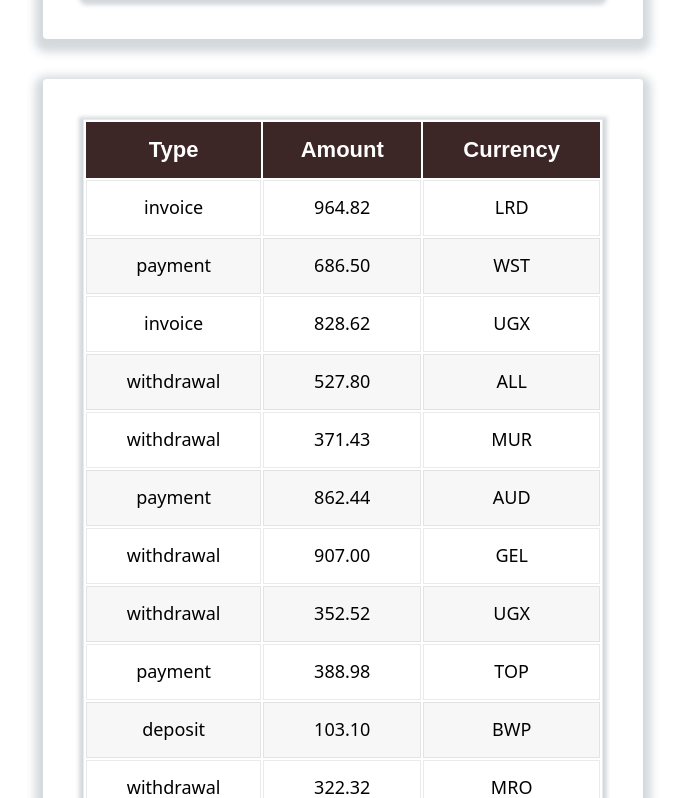
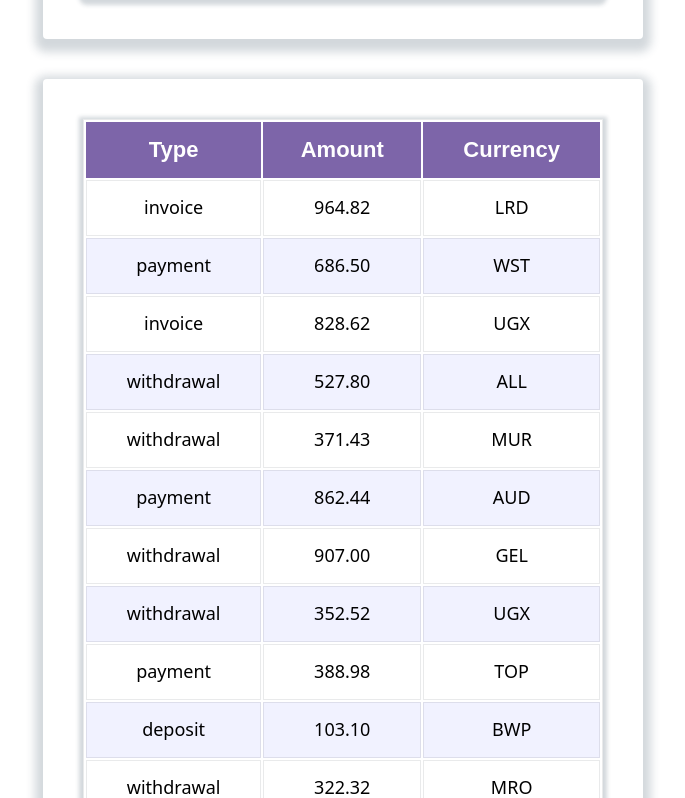
Before and after one commit to MaryaSamsonenko/goit-react-hw-01-components, a React (Create React App) app: page / in a window 1280 px wide. Shown: the part 1582-2380 px from the top of the page, without its empty margins (297-982 px from the left). Built offline with nearby package versions, Linux system fonts and the light colour scheme.

Commit message:
поправочка)))

```diff
--- a/src/components/TransactionHistory/TransactionHistory.styled.js
+++ b/src/components/TransactionHistory/TransactionHistory.styled.js
@@ -8,7 +8,7 @@ export const Table = styled.table`
 `;
 export const TableTr = styled.tr`
   font-family: ${(props) => props.theme.fonts.secondary};
-  background: ${(props) => props.theme.colors.brown};
+  background: ${(props) => props.theme.colors.blue};
   border: 1px solid ${(props) => props.theme.colors.greyOpacity};
 `;
 export const TableTh = styled.th`
--- a/src/components/TransactionHistory/TransactionHistoryItems.styled.js
+++ b/src/components/TransactionHistory/TransactionHistoryItems.styled.js
@@ -4,7 +4,7 @@ import { font } from "../../helpers/mixins";
 export const TableTr = styled.tr`
 border: 1px solid ${(props) => props.theme.colors.greyOpacity};
 :nth-child(even) {
-    background: ${(props) => props.theme.colors.greyLigth}
+    background: ${(props) => props.theme.colors.blueLigth}
 `;
 export const TableTd = styled.th`
   ${font({ fs: 18, fw: 400, lh: 22 })};
--- a/src/constants/theme.js
+++ b/src/constants/theme.js
@@ -4,7 +4,8 @@ export const theme = Object.freeze({
     grey: "#545454",
     greyLigth: "#f7f7f7",
     greyOpacity: "rgba(47, 48, 58, 0.1)",
-    brown: "#3d2626",
+    blue: "#7056a1e7",
+    blueLigth: "#c0c5fc3a",
     orange: "#ff6b08",
     red: "rgba(253, 8, 8, 0.993)",
     green: "#06e77efd",
```
